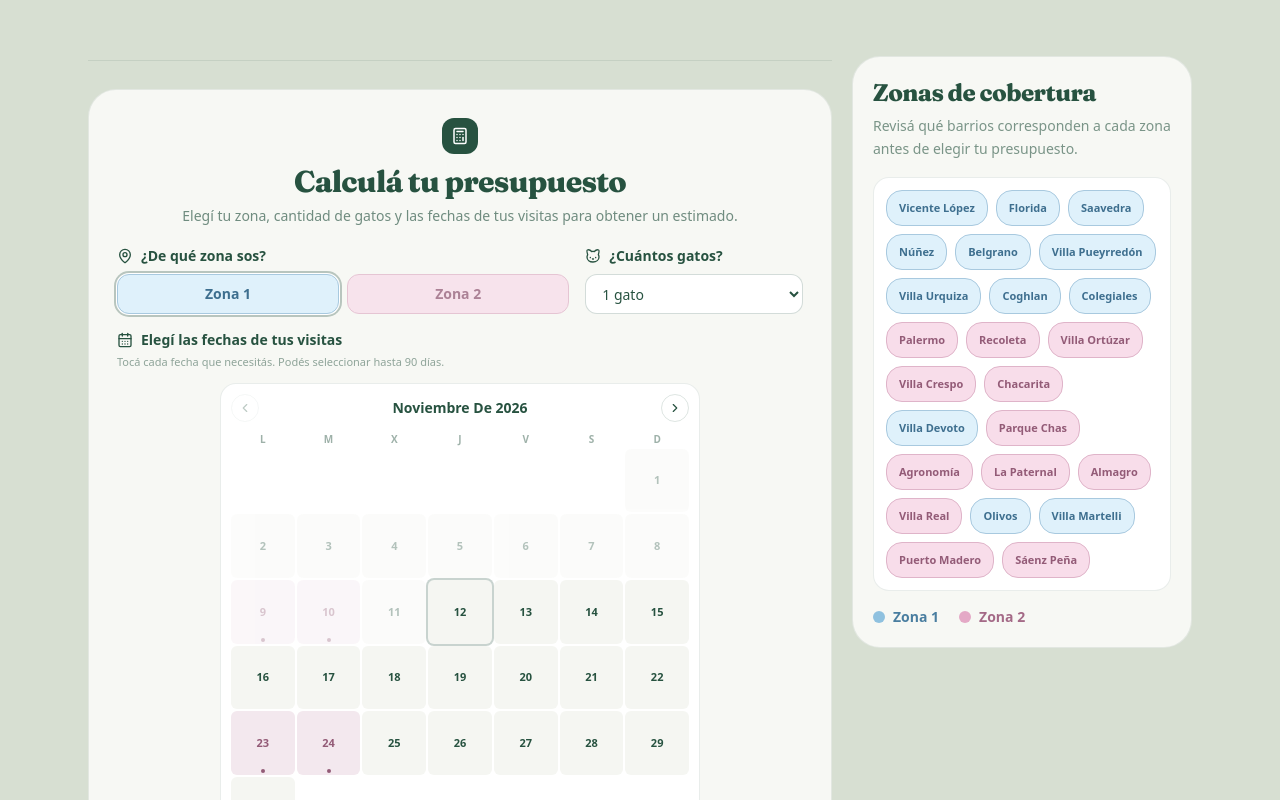
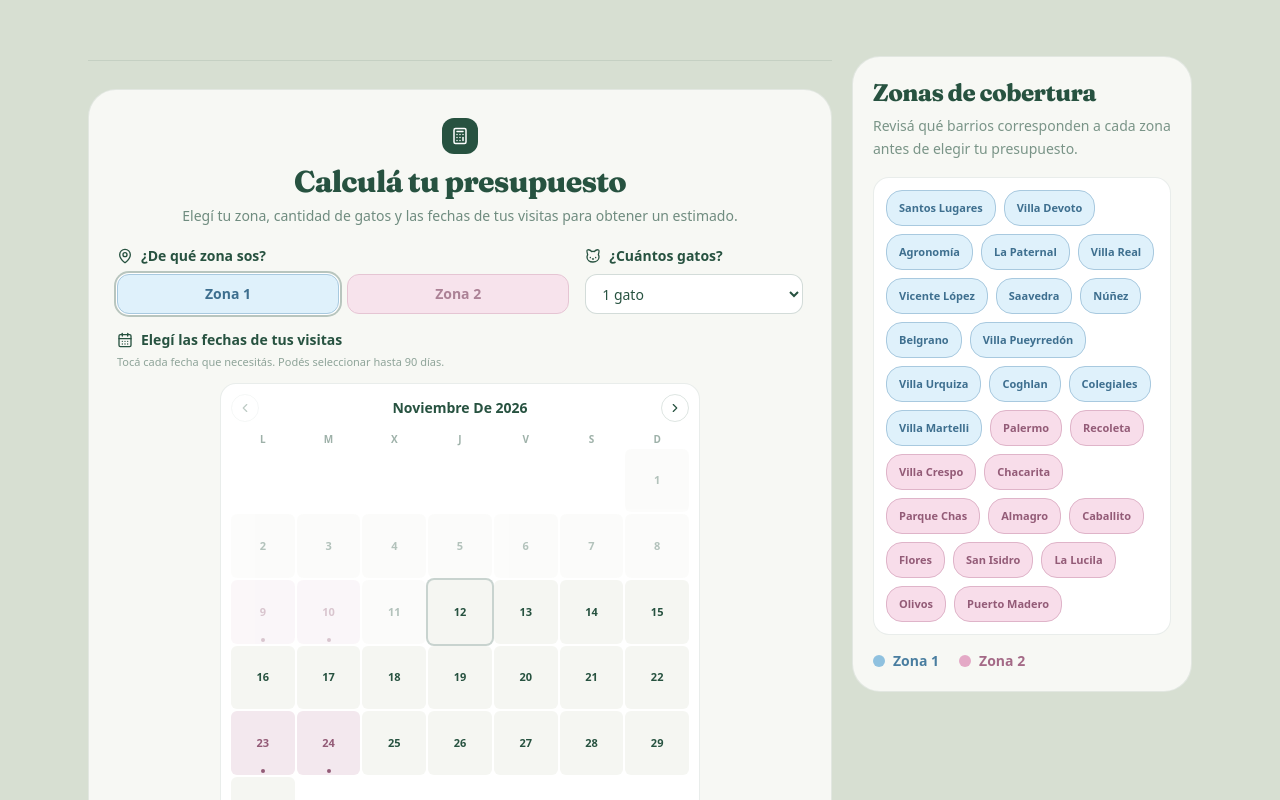
Before and after one commit to polizelener-droid/brendacatsitter, a React (Vite) app: page /presupuesto in a window 1280 px wide. Shown: the top 800 px of the page. Built offline with nearby package versions, Linux system fonts and the light colour scheme; no server answers; the database is empty.

Commit message:
Update coverage neighborhoods and zones

```diff
--- a/src/pages/BudgetPage.tsx
+++ b/src/pages/BudgetPage.tsx
@@ -9,8 +9,12 @@ type Neighborhood = {
 };
 
 const neighborhoods: Neighborhood[] = [
+  { name: 'Santos Lugares', zone: 'zone1' },
+  { name: 'Villa Devoto', zone: 'zone1' },
+  { name: 'Agronomía', zone: 'zone1' },
+  { name: 'La Paternal', zone: 'zone1' },
+  { name: 'Villa Real', zone: 'zone1' },
   { name: 'Vicente López', zone: 'zone1' },
-  { name: 'Florida', zone: 'zone1' },
   { name: 'Saavedra', zone: 'zone1' },
   { name: 'Núñez', zone: 'zone1' },
   { name: 'Belgrano', zone: 'zone1' },
@@ -18,21 +22,19 @@ const neighborhoods: Neighborhood[] = [
   { name: 'Villa Urquiza', zone: 'zone1' },
   { name: 'Coghlan', zone: 'zone1' },
   { name: 'Colegiales', zone: 'zone1' },
+  { name: 'Villa Martelli', zone: 'zone1' },
   { name: 'Palermo', zone: 'zone2' },
   { name: 'Recoleta', zone: 'zone2' },
-  { name: 'Villa Ortúzar', zone: 'zone2' },
   { name: 'Villa Crespo', zone: 'zone2' },
   { name: 'Chacarita', zone: 'zone2' },
-  { name: 'Villa Devoto', zone: 'zone1' },
   { name: 'Parque Chas', zone: 'zone2' },
-  { name: 'Agronomía', zone: 'zone2' },
-  { name: 'La Paternal', zone: 'zone2' },
   { name: 'Almagro', zone: 'zone2' },
-  { name: 'Villa Real', zone: 'zone2' },
-  { name: 'Olivos', zone: 'zone1' },
-  { name: 'Villa Martelli', zone: 'zone1' },
+  { name: 'Caballito', zone: 'zone2' },
+  { name: 'Flores', zone: 'zone2' },
+  { name: 'San Isidro', zone: 'zone2' },
+  { name: 'La Lucila', zone: 'zone2' },
+  { name: 'Olivos', zone: 'zone2' },
   { name: 'Puerto Madero', zone: 'zone2' },
-  { name: 'Sáenz Peña', zone: 'zone2' },
 ];
 
 const zoneStyles: Record<ZoneKey, string> = {
```
